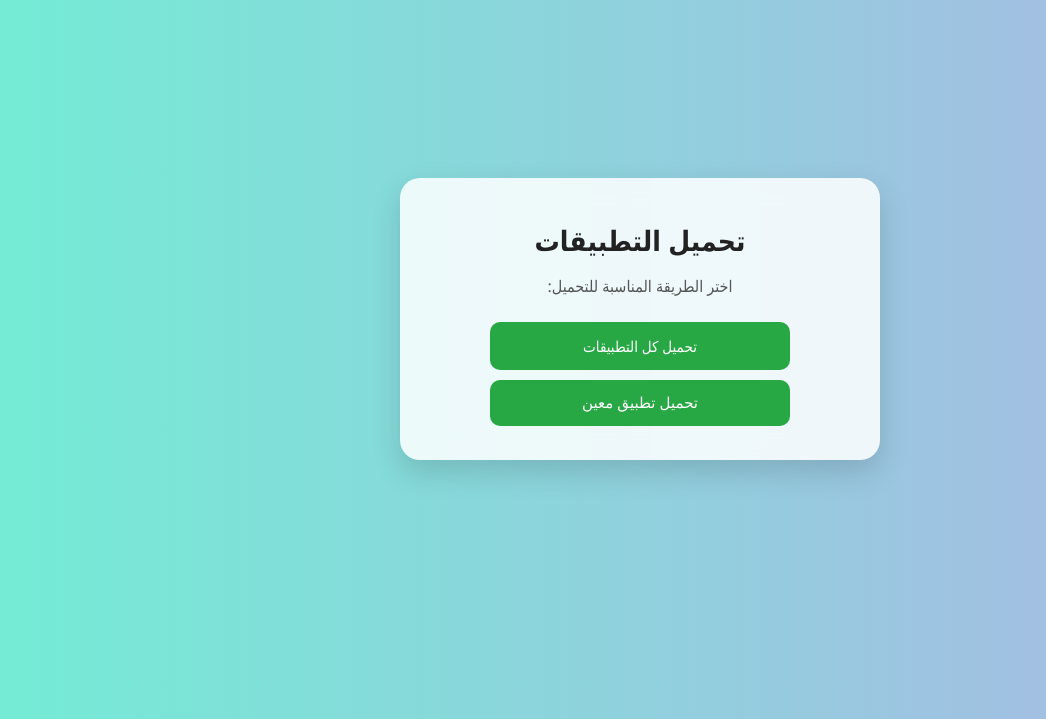
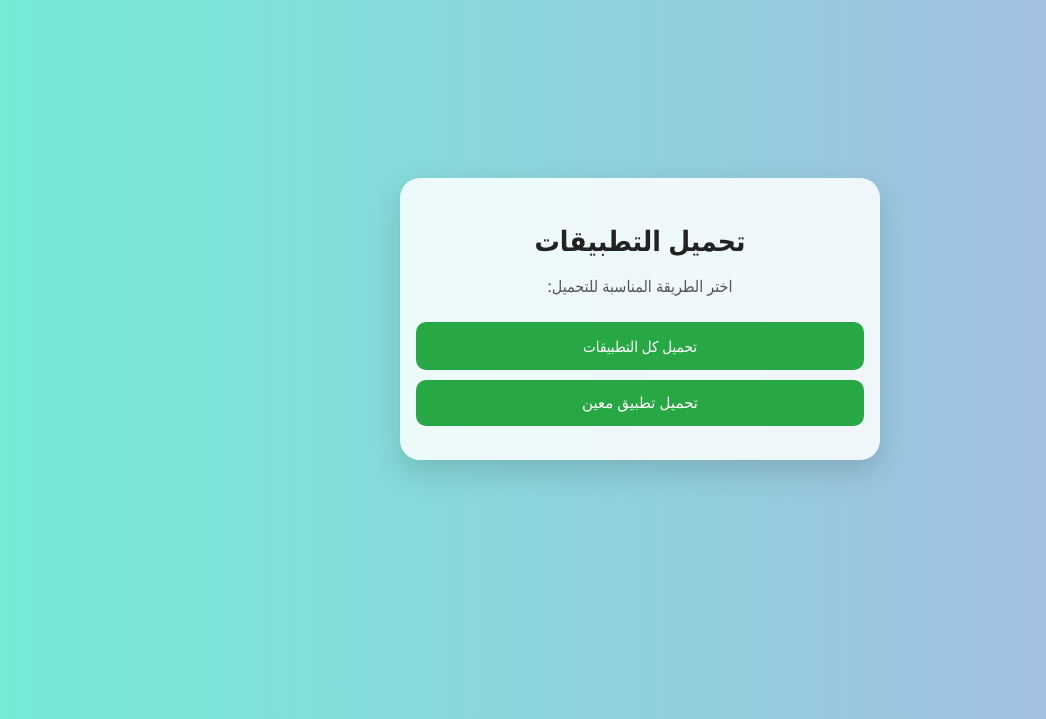
Before and after one commit to AlhosienIbrahim/Download-Work-Apps, a plain HTML site: page index.html in a window 1280 px wide. Shown: the part 81-800 px from the top of the page, without its empty margins (0-1046 px from the left). Drawn offline with Linux system fonts and the light colour scheme.

Commit message:
Update index.html

```diff
--- a/index.html
+++ b/index.html
@@ -274,6 +274,29 @@
       max-width: 300px;
       margin: 10px auto;
     }
+
+    html, body {
+      overflow-x: hidden;
+      width: 100%;
+    }
+
+    .card {
+      width: 100%;
+      max-width: 480px;
+      padding: 24px 16px;
+      margin: 0 auto;
+    }
+
+    .download-btn,
+    a.download-btn {
+      width: 100%;
+      max-width: 100%;
+      box-sizing: border-box;
+      padding: 14px 20px;
+      font-size: 15px;
+      border-radius: 10px;
+      margin: 10px 0;
+    }
     </style>
 </head>
 <body>
```
